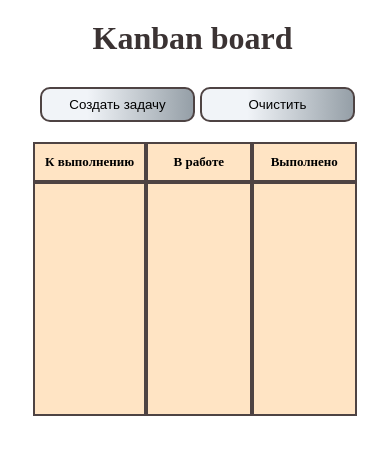
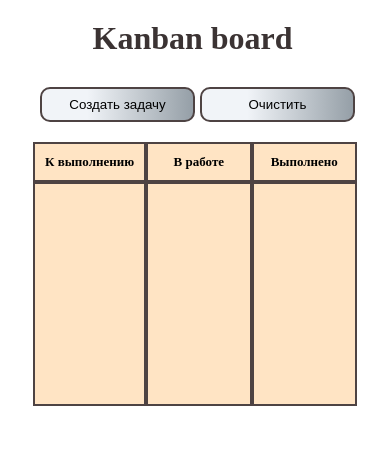
Before and after one commit to Viacheslav89/kanban, a Vue app: page / in a window 390 px wide. Shown: the top 454 px of the page. Built offline with nearby package versions, Linux system fonts and the light colour scheme.

Commit message:
change media 550 task

```diff
--- a/src/components/AppBoard.vue
+++ b/src/components/AppBoard.vue
@@ -201,6 +201,11 @@ $color-border: rgb(78, 67, 67);
 }
 
 @media screen and (max-width: 550px) {
+  .board__desk {
+  padding: 10px;
+  min-height: 200px;
+}
+
   .board__task {
     padding-left: 5px;
     font-size: 12px;
--- a/src/components/AppTask.vue
+++ b/src/components/AppTask.vue
@@ -147,6 +147,7 @@ $color-border: rgb(78, 67, 67);
   margin: 0;
   color: rgb(137, 240, 96);
   font-size: 18px;
+  padding: 5px;
 }
 
 .task__deadline_end {
```
